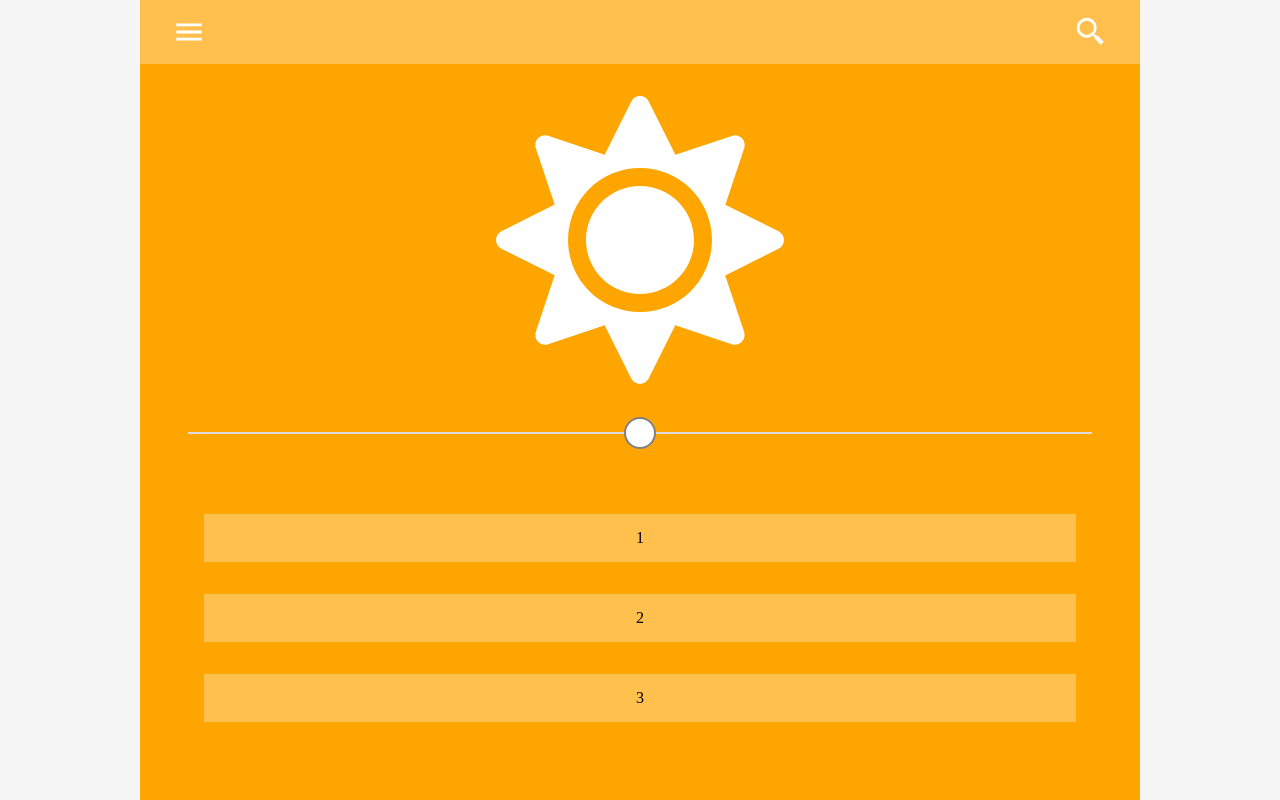
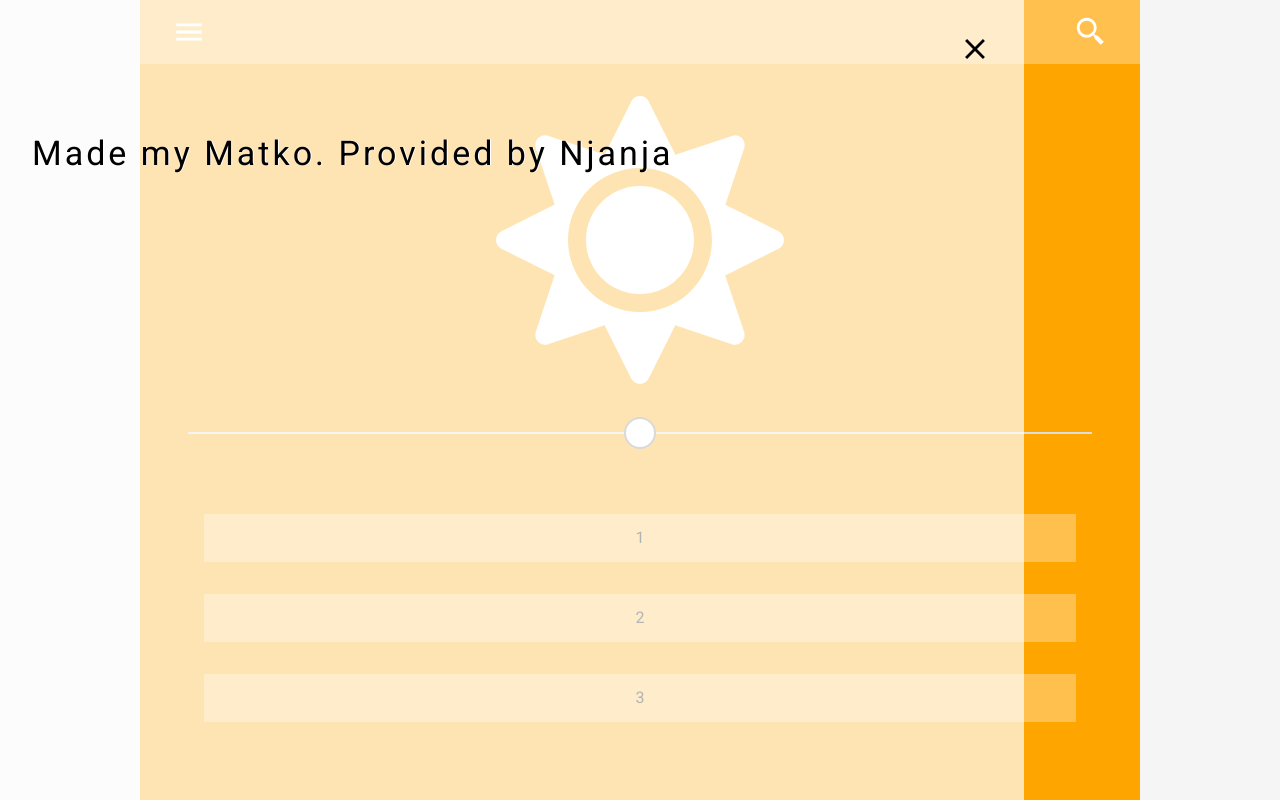
Before and after one commit to matkopiskor/weather-app, a React (Create React App) app: page / in a window 1280 px wide. Built offline with nearby package versions, Linux system fonts and the light colour scheme.

Commit message:
Add menu

```diff
--- a/src/App.tsx
+++ b/src/App.tsx
@@ -1,5 +1,6 @@
 import { DayNight } from './components/DayNight';
 import { List } from './components/List';
+import { Menu } from './components/Menu';
 import { Topbar } from './components/Topbar';
 
 export const App = () => {
@@ -12,6 +13,7 @@ export const App = () => {
                     <List />
                 </div>
             </div>
+            <Menu />
         </div>
     );
 };
--- /dev/null
+++ b/src/components/Menu.css
@@ -0,0 +1,31 @@
+.menu {
+    position: absolute;
+    top: 0;
+    left: 0;
+    background-color: rgba(255 255 255 / 0.7);
+    width: 80%;
+    height: 100vh;
+}
+
+.menu__icon {
+    width: 100%;
+    padding: 2rem 2rem 4rem;
+    height: 4rem;
+    display: flex;
+    justify-content: flex-end;
+}
+
+.menu__icon-icon {
+    font-size: 2.125rem;
+    fill: black;
+}
+
+.menu__about {
+    padding: 2rem;
+}
+
+.menu__about p {
+    font-size: 2.125rem;
+    letter-spacing: 3px;
+    text-shadow: 1px 0 0 #fff;
+}
--- /dev/null
+++ b/src/components/Menu.tsx
@@ -0,0 +1,16 @@
+import { MdOutlineClose } from 'react-icons/md';
+
+import './Menu.css';
+
+export const Menu = () => {
+    return (
+        <div className="menu">
+            <div className="menu__icon">
+                <MdOutlineClose className="menu__icon-icon" />
+            </div>
+            <div className="menu__about">
+                <p>Made my Matko. Provided by Njanja</p>
+            </div>
+        </div>
+    );
+};
--- a/src/styles/style.css
+++ b/src/styles/style.css
@@ -1,7 +1,10 @@
+@import url('https://fonts.googleapis.com/css2?family=Roboto&display=swap');
+
 body {
     width: 100vw;
     height: 100%;
     background-color: whitesmoke;
+    font-family: 'Roboto', sans-serif;
 }
 
 .wrapper {
@@ -10,6 +13,7 @@ body {
     display: flex;
     justify-content: center;
     align-items: center;
+    position: relative;
 }
 
 .app {
```
